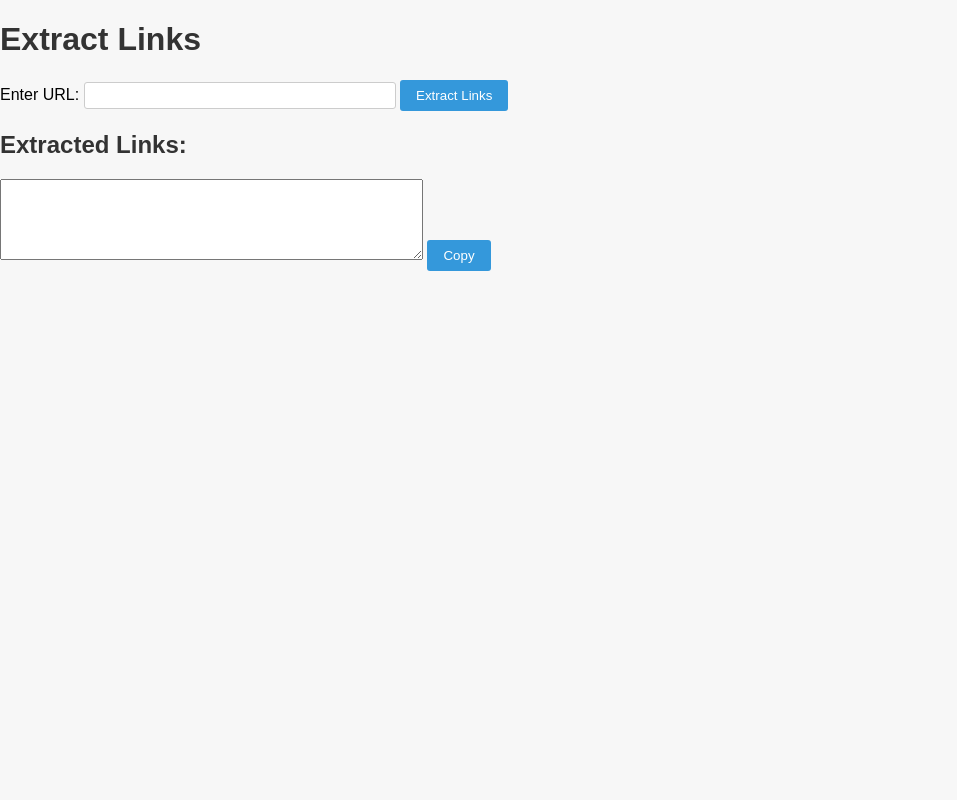
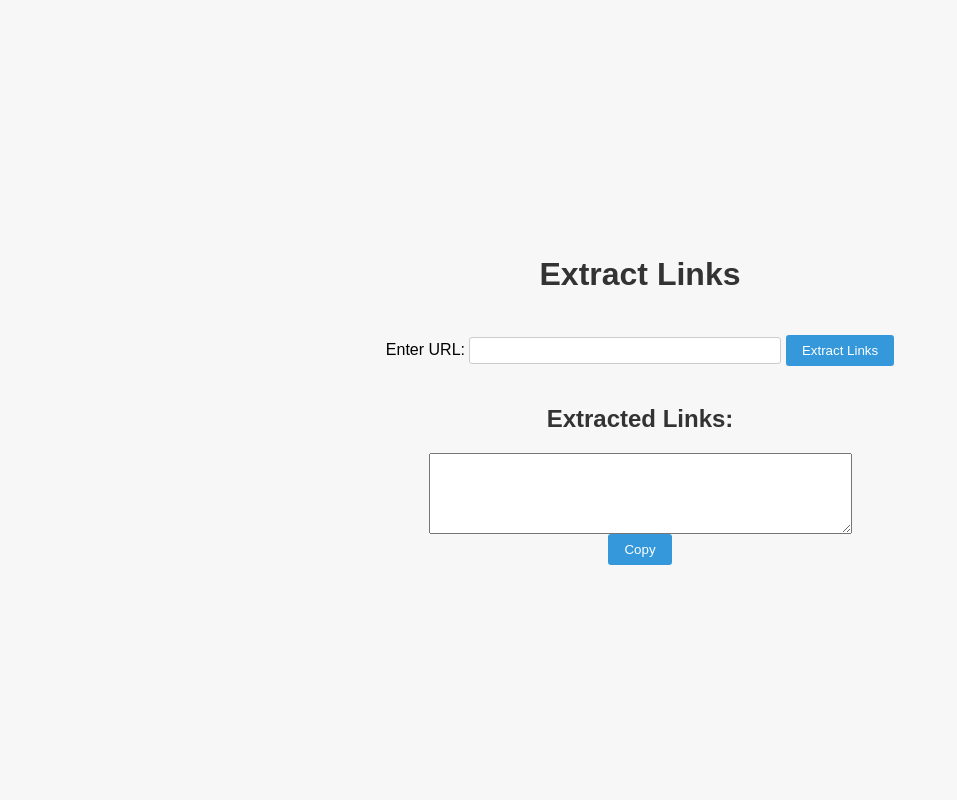
Before and after one commit to djsaikrishna/flask, a Flask app: page / in a window 1280 px wide. Shown: the whole page, without its empty margins (0-957 px from the left). Run offline with Flask 2, Linux system fonts and the light colour scheme.

Commit message:
Update style.css

```diff
--- a/static/style.css
+++ b/static/style.css
@@ -3,6 +3,11 @@ body {
     background-color: #f7f7f7;
     margin: 0;
     padding: 0;
+    display: flex;
+    justify-content: center;
+    align-items: center;
+    min-height: 100vh;
+    flex-direction: column;
 }
 
 h1, h2 {
```
